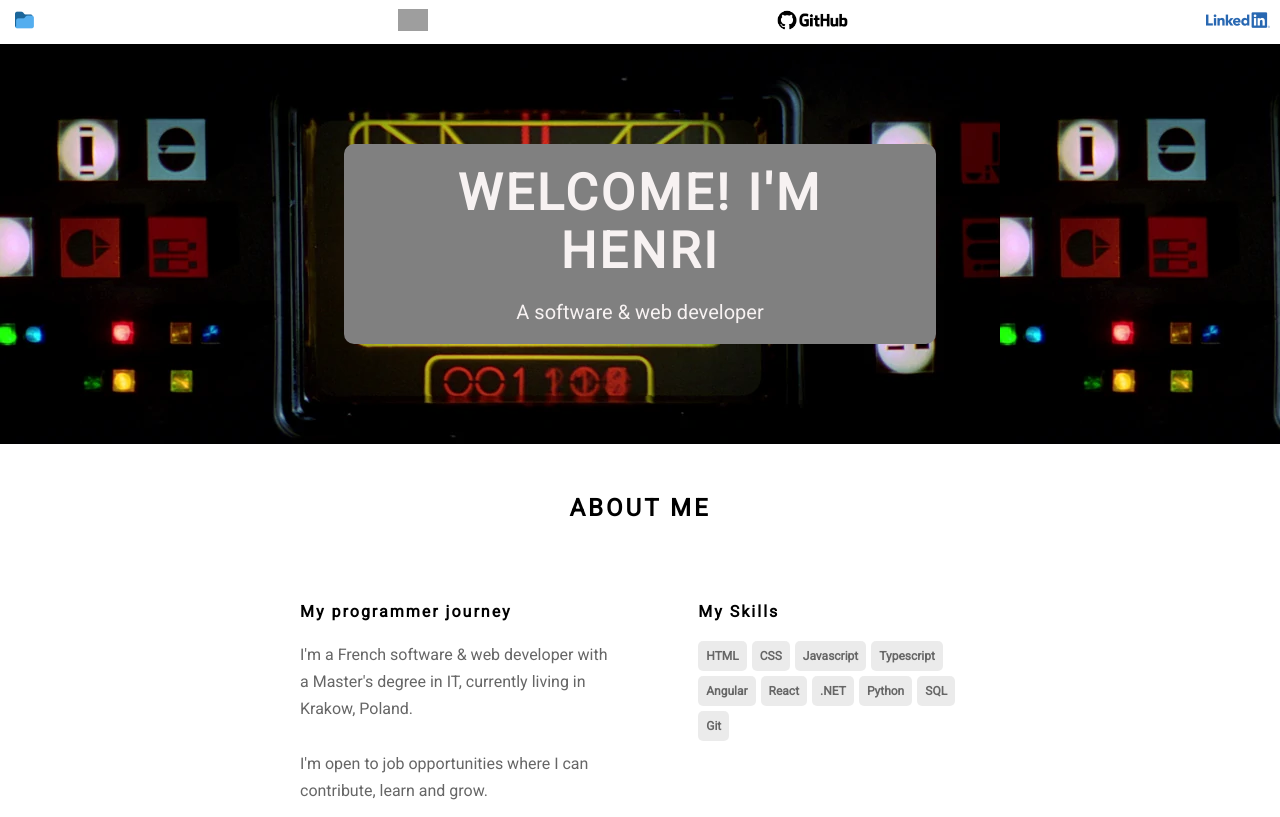
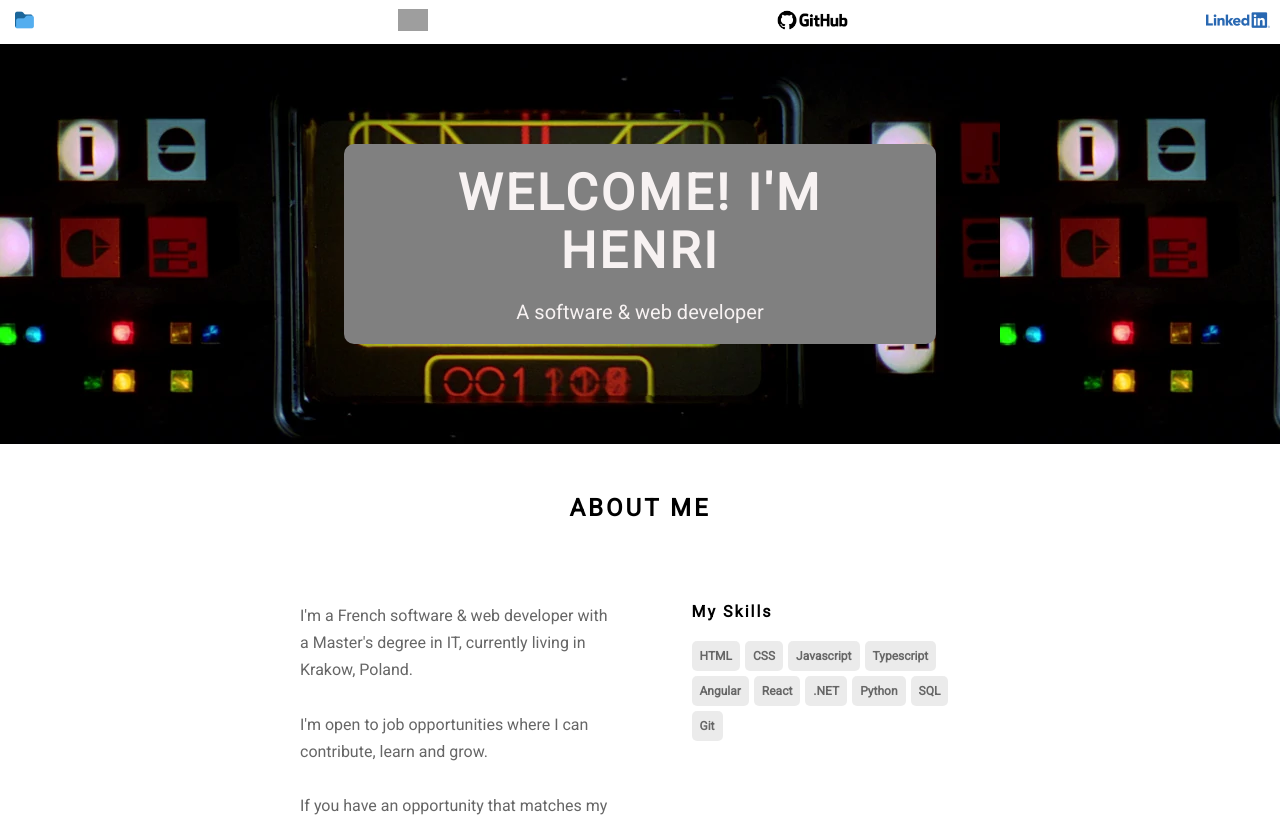
Before and after one commit to Henri88390/download_cv, a React (Create React App) app: page / in a window 1280 px wide. Shown: the top 817 px of the page. Built offline with nearby package versions, Linux system fonts and the light colour scheme; grey boxes are pictures that could not be loaded.

Commit message:
update text

```diff
--- a/src/pages/Page1/Page1.scss
+++ b/src/pages/Page1/Page1.scss
@@ -73,10 +73,6 @@
   margin-bottom: 20px;
 }
 
-.body-left__title {
-  @extend .__title;
-}
-
 .body-right__title {
   @extend .__title;
 }
--- a/src/pages/Page1/Page1.tsx
+++ b/src/pages/Page1/Page1.tsx
@@ -29,7 +29,6 @@ If you have an opportunity that matches my skills and experience, don't hesitate
       <div className="page1__title">ABOUT ME</div>
       <div className="page1-content">
         <div className="body-left">
-          <div className="body-left__title">My programmer journey</div>
           <div className="body-right__description">{text1}</div>
         </div>
         <div className="body-right">
```
